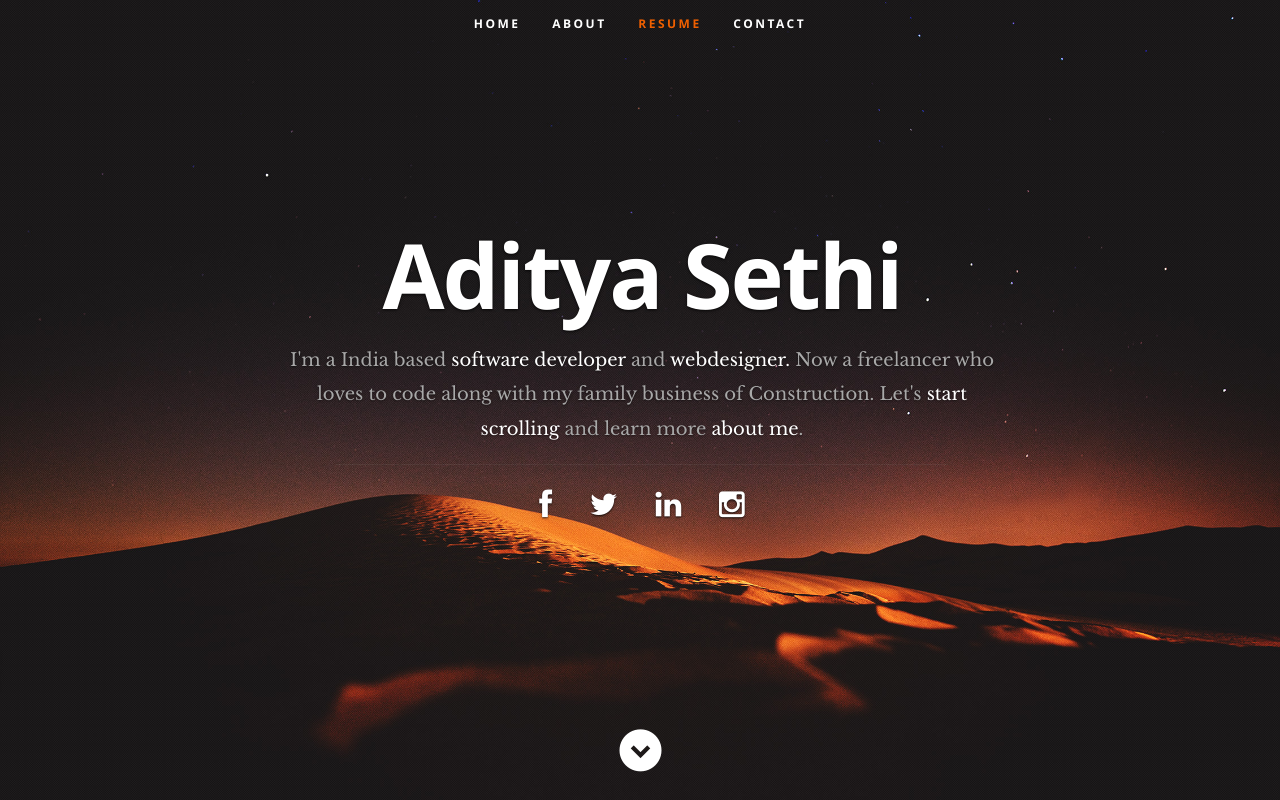
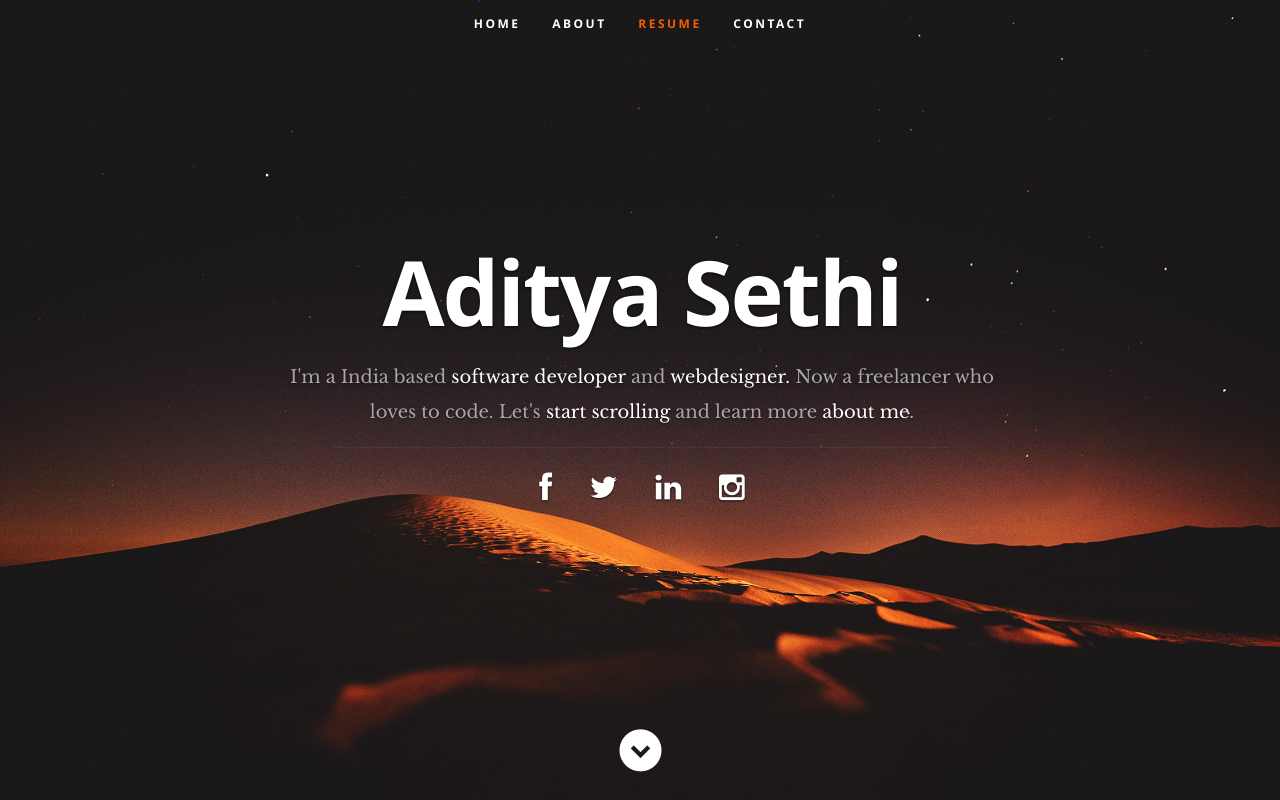
Before and after one commit to AdityaSethi/adityasethi.github.io, a plain HTML site: page index.html in a window 1280 px wide. Shown: the top 800 px of the page. Drawn offline with nearby package versions, Linux system fonts and the light colour scheme.

Commit message:
Update index.html

```diff
--- a/index.html
+++ b/index.html
@@ -57,7 +57,7 @@
       <div class="row banner">
          <div class="banner-text">
             <h1 class="responsive-headline">Aditya Sethi</h1>
-            <h3>I'm a India based <span>software developer</span> and <span>webdesigner.</span> Now a freelancer who loves to code along with my family business of Construction. Let's <a class="smoothscroll" href="#about">start scrolling</a>
+            <h3>I'm a India based <span>software developer</span> and <span>webdesigner.</span> Now a freelancer who loves to code. Let's <a class="smoothscroll" href="#about">start scrolling</a>
             and learn more <a class="smoothscroll" href="#about">about me</a>.</h3>
             <hr />
             <ul class="social">
```
